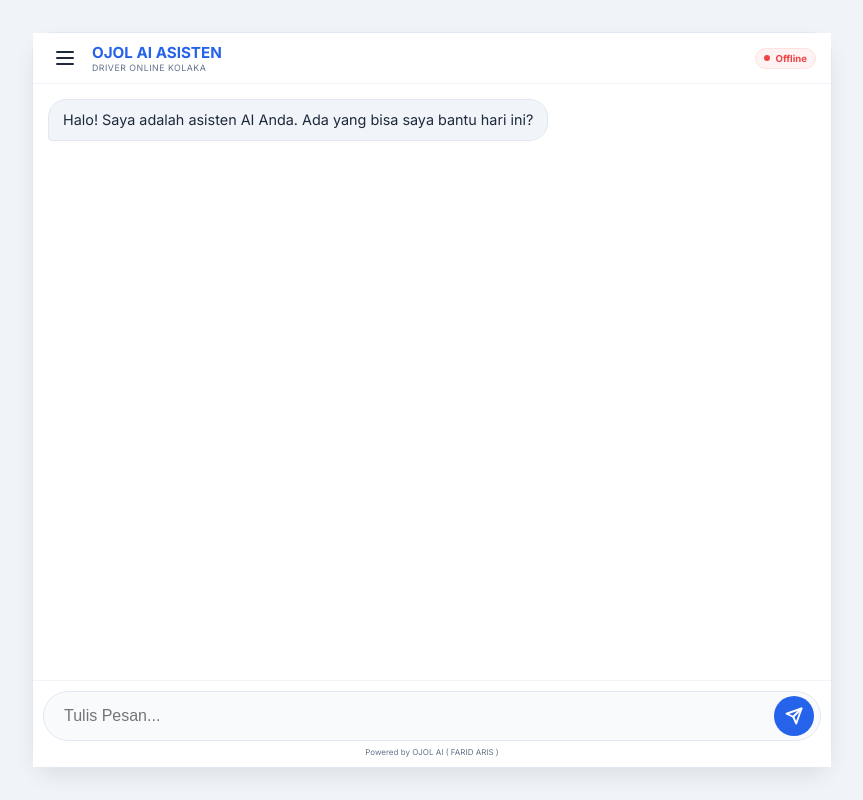
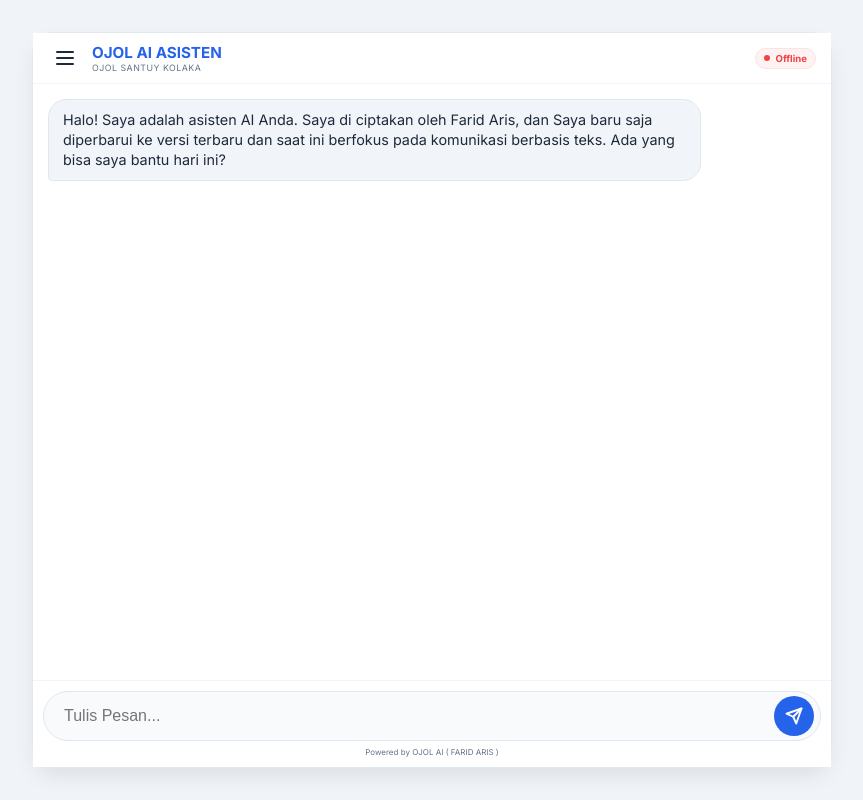
Before and after one commit to Farid2807/AI-ASISTEN-OJOL, a plain HTML site: page index.html in a window 1280 px wide. Shown: the whole page, without its empty margins (208-1071 px from the left). Drawn offline with Linux system fonts and the light colour scheme; no server answers.

Commit message:
Update index.html

```diff
--- a/index.html
+++ b/index.html
@@ -118,7 +118,7 @@
             </button>
             <div class="brand">
                 <h1>OJOL AI ASISTEN</h1>
-                <p>Driver Online Kolaka</p>
+                <p>OJOL SANTUY KOLAKA</p>
             </div>
         </div>
 
@@ -227,7 +227,7 @@
         if (chatHistory[currentChatId]) {
             chatHistory[currentChatId].messages.forEach(msg => appendMessage(msg.role === 'user' ? 'user-message' : 'ai-message', msg.content));
         } else {
-            appendMessage('ai-message', 'Halo! Saya adalah asisten AI Anda. Ada yang bisa saya bantu hari ini?');
+            appendMessage('ai-message', 'Halo! Saya adalah asisten AI Anda. Saya di ciptakan oleh Farid Aris,  dan Saya baru saja diperbarui ke versi terbaru dan saat ini berfokus pada komunikasi berbasis teks. Ada yang bisa saya bantu hari ini?');
         }
         scrollToBottom();
         loadHistoryList();
```
